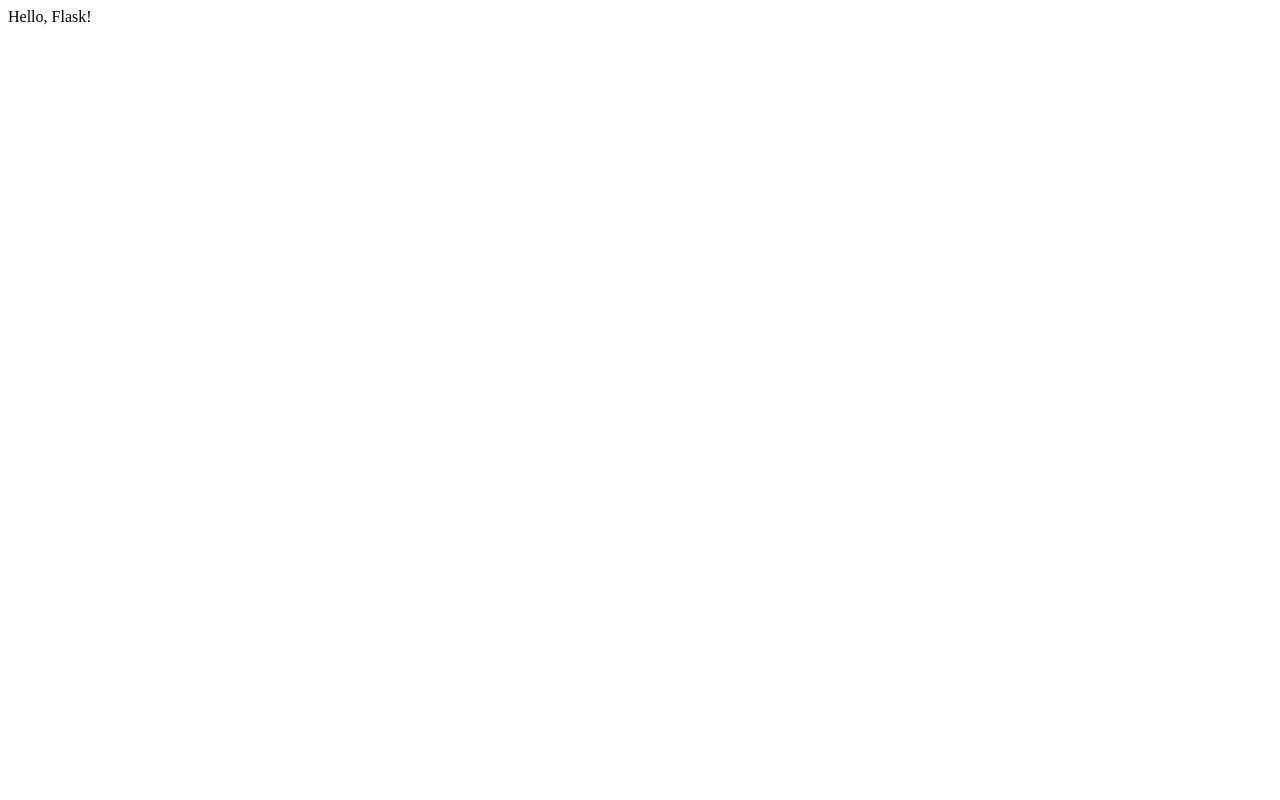
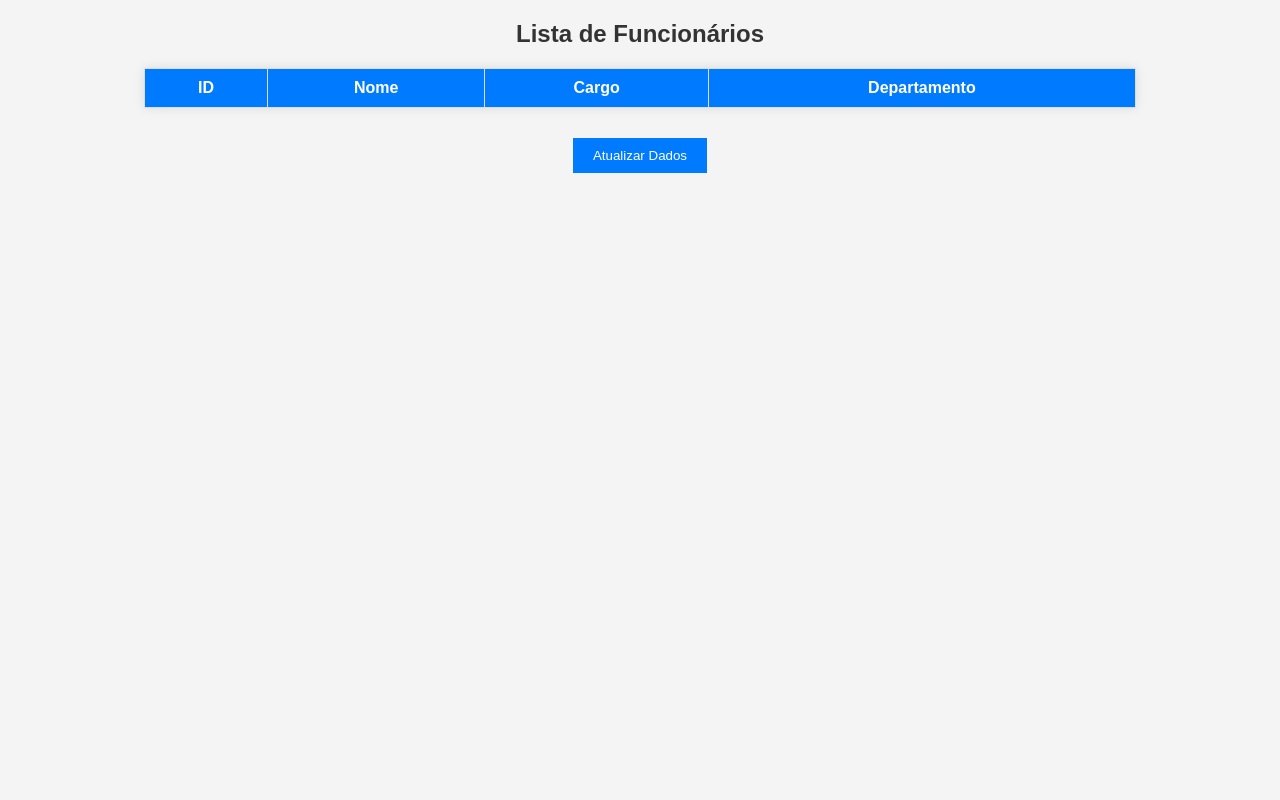
Before and after one commit to LucasMorgani/Projeto-Skylab, a Flask app: page / in a window 1280 px wide. Before the commit the page is almost empty. Run offline with Flask 3, Linux system fonts and the light colour scheme; lists and menus that the app fills with data are empty.

Commit message:
Fiz uma interface simples

```diff
--- a/app.py
+++ b/app.py
@@ -1,10 +1,10 @@
-from flask import Flask
+from flask import Flask, render_template
 
 app = Flask(__name__)
 
 @app.route("/")
 def homepage():
-    return "Hello, Flask!"
+    return render_template("homepage.html")
 
 @app.route("/teste")
 def users():
--- a/templates/homepage.html
+++ b/templates/homepage.html
@@ -3,9 +3,64 @@
 <head>
     <meta charset="UTF-8">
     <meta name="viewport" content="width=device-width, initial-scale=1.0">
-    <title>Document</title>
+    <title>Funcionários</title>
+    <style>
+        body {
+            font-family: Arial, sans-serif;
+            margin: 20px;
+            padding: 0;
+            background-color: #f4f4f4;
+            text-align: center;
+        }
+        h2 {
+            color: #333;
+        }
+        table {
+            width: 80%;
+            margin: 20px auto;
+            border-collapse: collapse;
+            background: white;
+            box-shadow: 0px 0px 10px rgba(0, 0, 0, 0.1);
+        }
+        th, td {
+            padding: 10px;
+            border: 1px solid #ddd;
+        }
+        th {
+            background: #007BFF;
+            color: white;
+        }
+        tr:nth-child(even) {
+            background: #f9f9f9;
+        }
+        button {
+            background: #007BFF;
+            color: white;
+            border: none;
+            padding: 10px 20px;
+            cursor: pointer;
+            margin-top: 10px;
+        }
+        button:hover {
+            background: #0056b3;
+        }
+    </style>
 </head>
 <body>
-
+    <h2>Lista de Funcionários</h2>
+    <table>
+        <thead>
+            <tr>
+                <th>ID</th>
+                <th>Nome</th>
+                <th>Cargo</th>
+                <th>Departamento</th>
+            </tr>
+        </thead>
+        <tbody>
+            <!-- Aqui os dados serão inseridos dinamicamente pelo Flask -->
+        </tbody>
+    </table>
+    <button onclick="location.reload()">Atualizar Dados</button>
 </body>
 </html>
```
